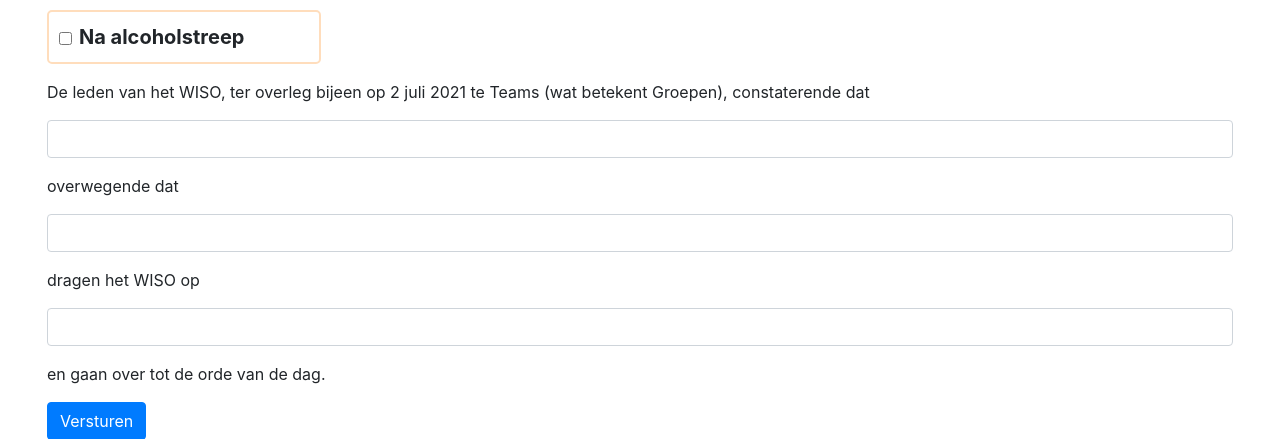
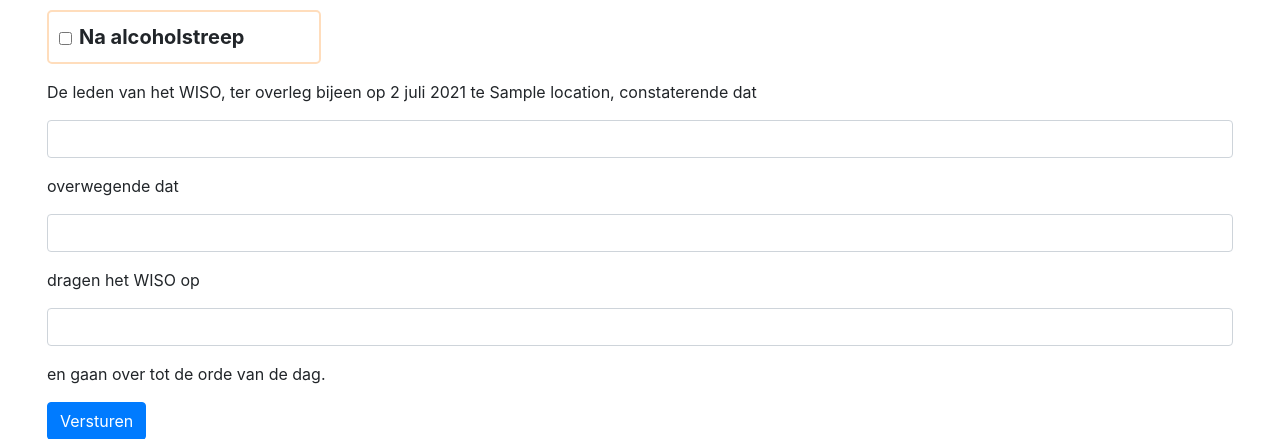
Before and after one commit to LeonVreling/WIMOS, a Flask app: template app/templates/resolutionform.html in a window 1280 px wide. Shown: the part 98-537 px from the top of the page. Run offline with Flask 2, Linux system fonts and the light colour scheme; tables that the repository leaves empty hold one stand-in row (values such as "Sample post"); the template is opened without the code that fills it: values that come from a table or form of the project are taken from there, most other values are stand-ins (such as "Sample title", 1, 10 or a date in 2020); some libraries are stand-ins or nearby versions.

Commit message:
Fix hardcoding of location

```diff
--- a/app/templates/resolutionform.html
+++ b/app/templates/resolutionform.html
@@ -12,7 +12,7 @@
             </div>
         </div>
         <p>
-            De leden van het WISO, ter overleg bijeen op {{ today() }} te Teams (wat betekent Groepen), constaterende dat<br>
+            De leden van het WISO, ter overleg bijeen op {{ today() }} te {{ location }}, constaterende dat<br>
             <div class="form-group">
                 {{ form.observation(class="form-control") }}
             </div>
```
